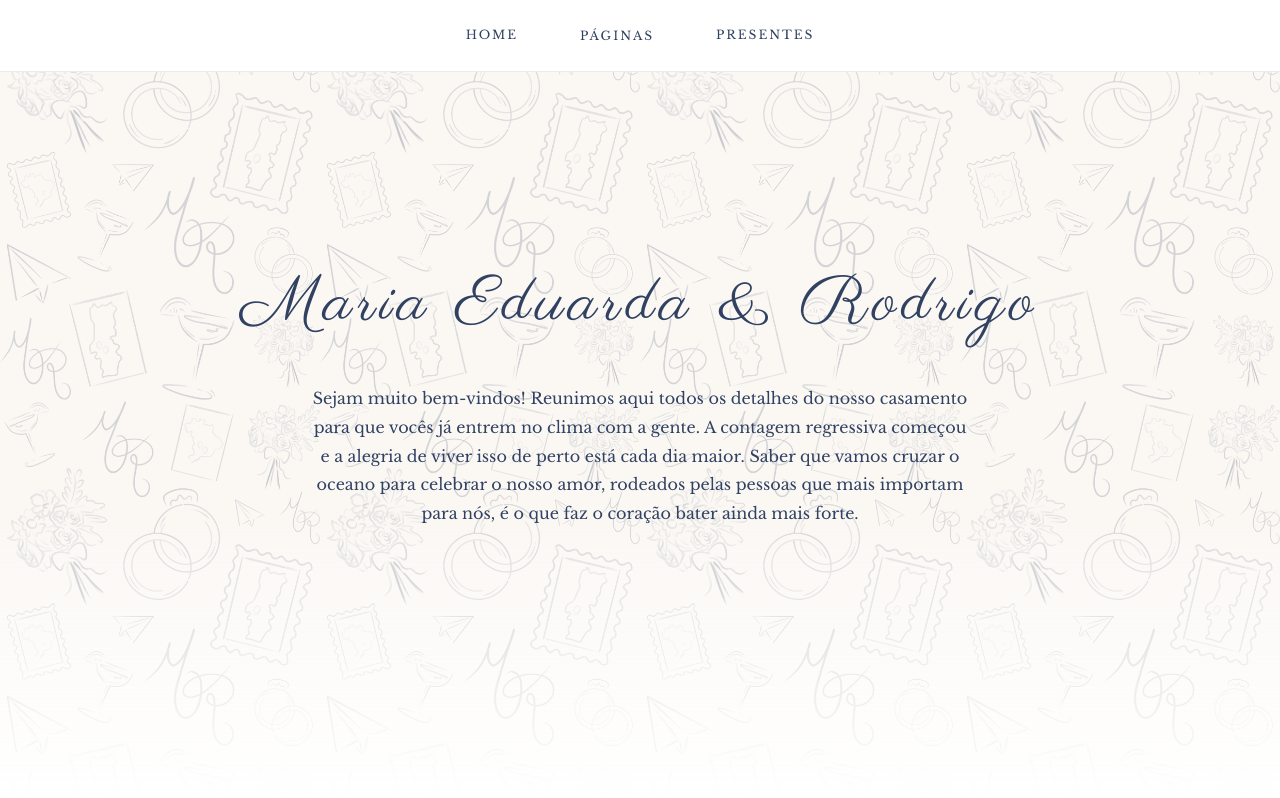
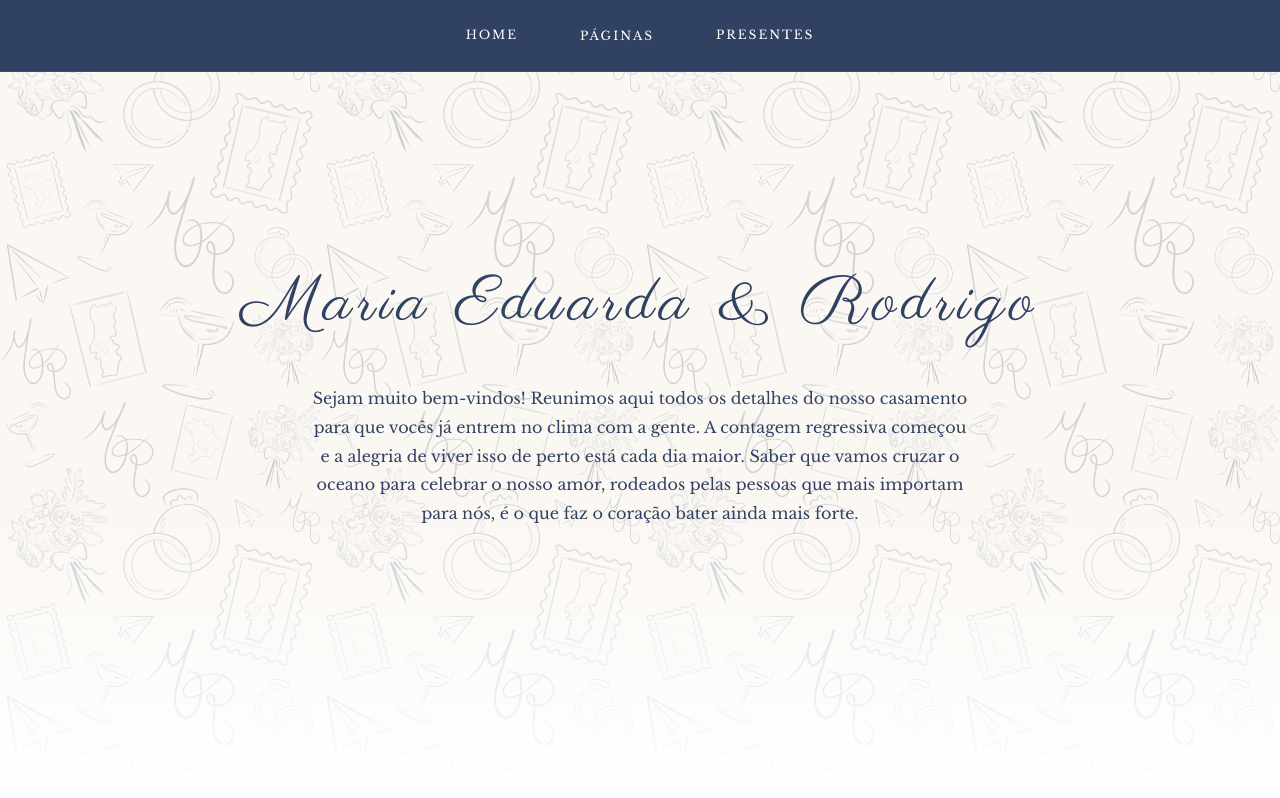
Before and after one commit to RodrigoSubtil/meu-casamento, a React (Vite) app: page / in a window 1280 px wide. Shown: the top 798 px of the page. Built offline with nearby package versions, Linux system fonts and the light colour scheme.

Commit message:
header azul

```diff
--- a/src/components/header/header.css
+++ b/src/components/header/header.css
@@ -1,7 +1,3 @@
-/* =========================
-   HEADER
-========================= */
-
 .header {
    width: 100%;
    position: fixed;
@@ -9,8 +5,13 @@
    left: 0;
    z-index: 9999;
 
-   background: white;
-    border-bottom: 1px solid rgba(48, 65, 98, 0.101); /* leve separação */
+   /* 🔵 FUNDO AZUL */
+   background: var(--color-navy);
+
+   /* leve separação mais elegante no dark */
+   border-bottom: 1px solid rgba(255, 255, 255, 0.08);
+
+   backdrop-filter: blur(10px);
 }
 
 /* =========================
@@ -43,7 +44,7 @@
 }
 
 /* =========================
-   LINKS + BUTTON (LIMPO E UNIFICADO)
+   LINKS + BUTTON (INVERTIDO)
 ========================= */
 
 .nav a,
@@ -53,7 +54,8 @@
    letter-spacing: 0.16em;
    text-transform: uppercase;
 
-   color: var(--color-navy);
+   /* 🔥 texto branco no navy */
+   color: var(--color-white);
    text-decoration: none;
 
    background: transparent !important;
@@ -75,11 +77,11 @@
    -webkit-appearance: none;
 }
 
-/* 🔵 hover correto (azul elegante) */
+/* 🔥 hover elegante (gold no azul) */
 .nav a:hover,
 .nav-button:hover {
    color: var(--color-gold);
-   background: rgba(48, 65, 98, 0.06);
+   background: rgba(255, 255, 255, 0.06);
 }
 
 /* underline */
@@ -110,14 +112,14 @@
    position: relative;
 }
 
-/* 🔥 REMOVE QUALQUER FUNDO DO BOTÃO (resolve teu bug real) */
+/* botão limpo */
 .nav-button {
    background: transparent !important;
    box-shadow: none !important;
 }
 
 /* =========================
-   DROPDOWN MENU
+   DROPDOWN MENU (DARK)
 ========================= */
 
 .dropdown-menu {
@@ -129,9 +131,9 @@
 
    min-width: 190px;
 
-   background: white;
+   background: var(--color-navy);
 
-   border: 1px solid rgba(48, 65, 98, 0.08);
+   border: 1px solid rgba(255, 255, 255, 0.08);
    border-radius: var(--radius-md);
 
    padding: 10px 0;
@@ -144,7 +146,7 @@
 
    transition: all 0.25s ease;
 
-   box-shadow: 0 10px 25px rgba(0,0,0,0.08);
+   box-shadow: 0 10px 25px rgba(0,0,0,0.25);
 
    z-index: 999;
 }
@@ -163,7 +165,7 @@
    font-size: 0.72rem;
    letter-spacing: 0.12em;
 
-   color: var(--color-navy);
+   color: var(--color-white);
 
    white-space: nowrap;
 
@@ -172,7 +174,7 @@
 
 /* hover dropdown */
 .dropdown-menu a:hover {
-   background: rgba(48, 65, 98, 0.06);
+   background: rgba(255, 255, 255, 0.06);
    color: var(--color-gold);
    padding-left: 24px;
 }
```
